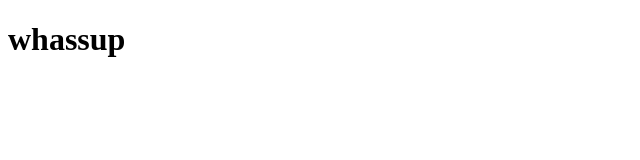
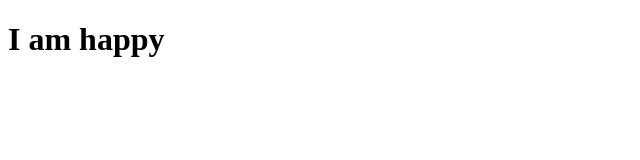
Before and after one commit to aziz-bouziri/coursera-angularJS, a plain HTML site: page index.html in a window 1280 px wide. Shown: the whole page, without its empty margins (0-640 px from the left). Drawn offline with Linux system fonts and the light colour scheme.

Commit message:
new version of web file

```diff
--- a/index.html
+++ b/index.html
@@ -6,6 +6,6 @@
     <title>Hello Coursera</title>
 </head>
 <body>
-    <h1>whassup</h1>
+    <h1>I am happy</h1>
 </body>
 </html>
```
